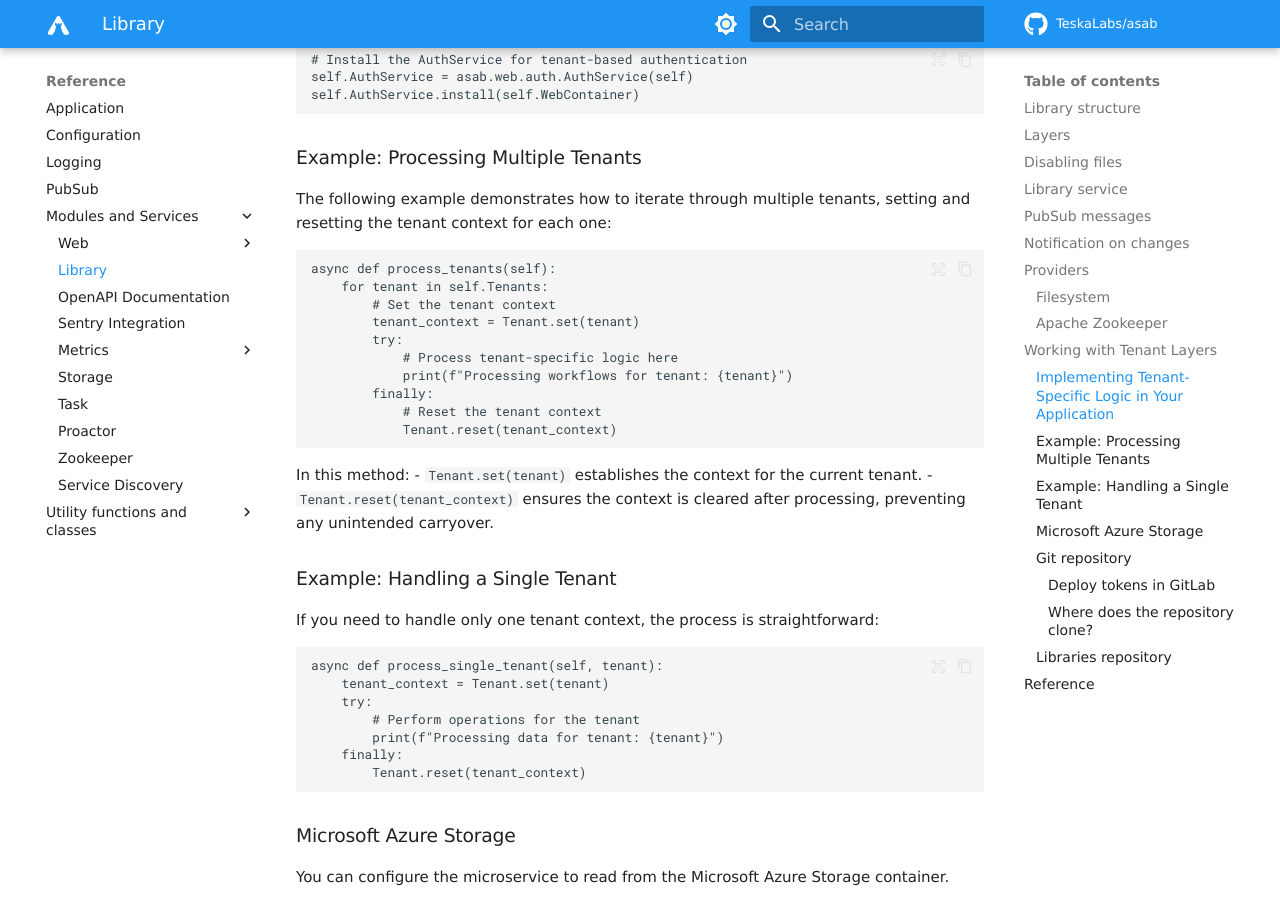
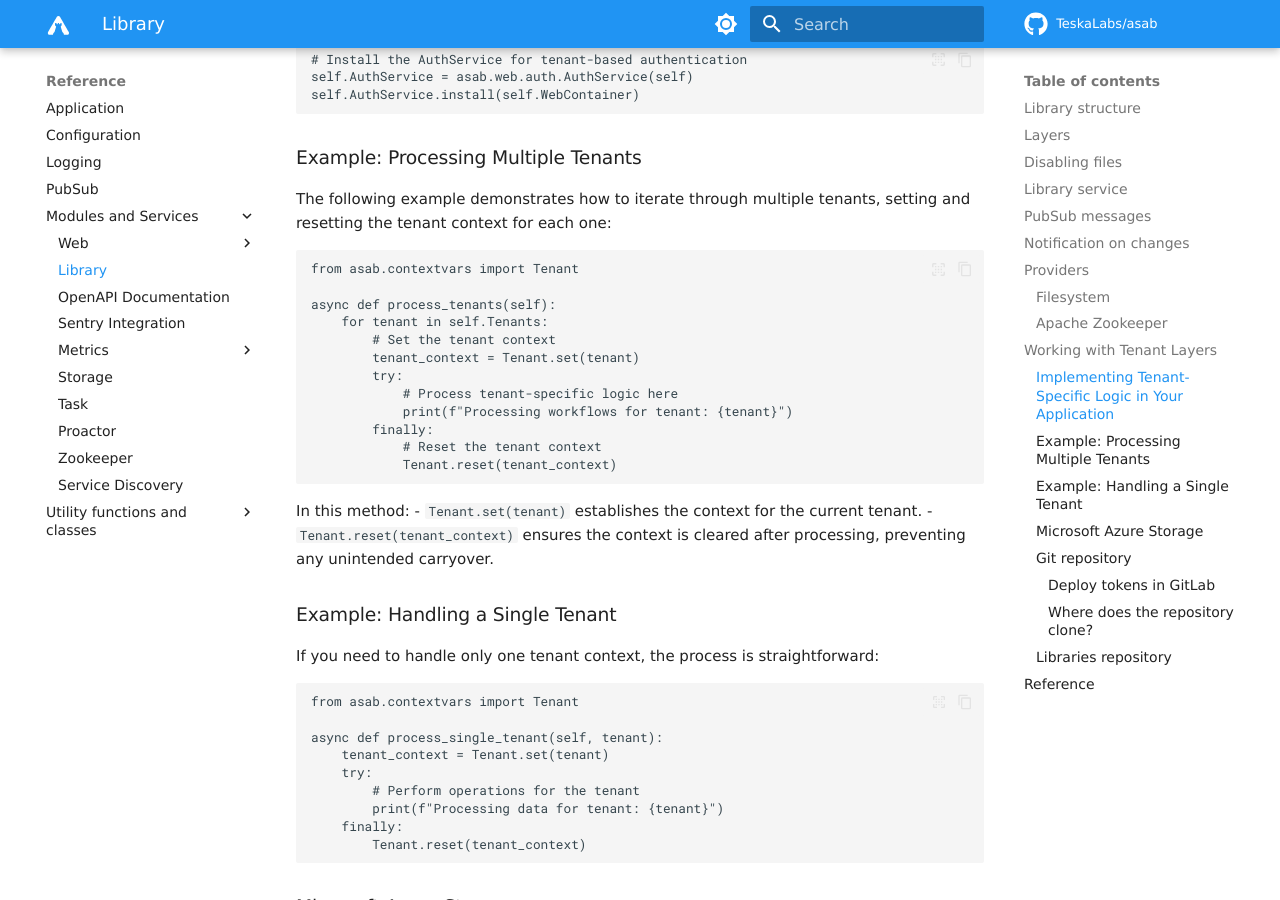
Before and after one commit to TeskaLabs/asab, an MkDocs documentation site: the page built from docs/reference/services/library.md, in a window 1280 px wide and 900 px high, scrolled down 6110 px. Built offline with MkDocs 1.6.1 and Material for MkDocs 9.7.7, drawn with Linux system fonts in a browser that asks for light colours; some web fonts are replaced; comment, search, counter and statistics services are not loaded.

Commit message:
Add imports to examples

````diff
--- a/docs/reference/services/library.md
+++ b/docs/reference/services/library.md
@@ -294,6 +294,8 @@ self.AuthService.install(self.WebContainer)
 The following example demonstrates how to iterate through multiple tenants, setting and resetting the tenant context for each one:
 
 ```
+from asab.contextvars import Tenant
+
 async def process_tenants(self):
     for tenant in self.Tenants:
         # Set the tenant context
@@ -315,6 +317,8 @@ In this method:
 If you need to handle only one tenant context, the process is straightforward:
 
 ```
+from asab.contextvars import Tenant
+
 async def process_single_tenant(self, tenant):
     tenant_context = Tenant.set(tenant)
     try:
````
